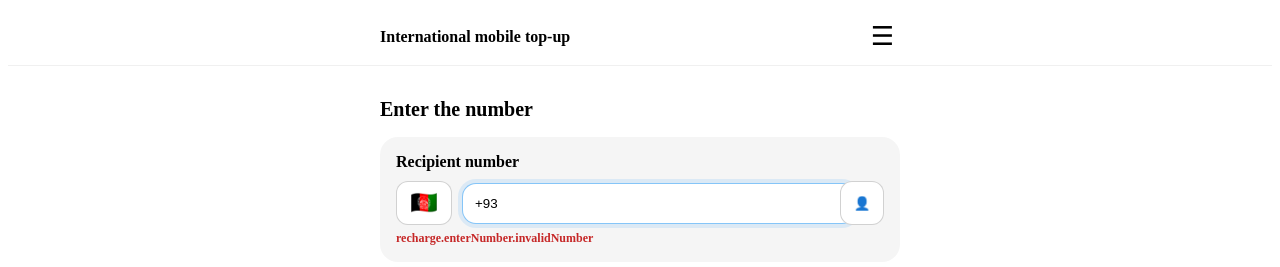
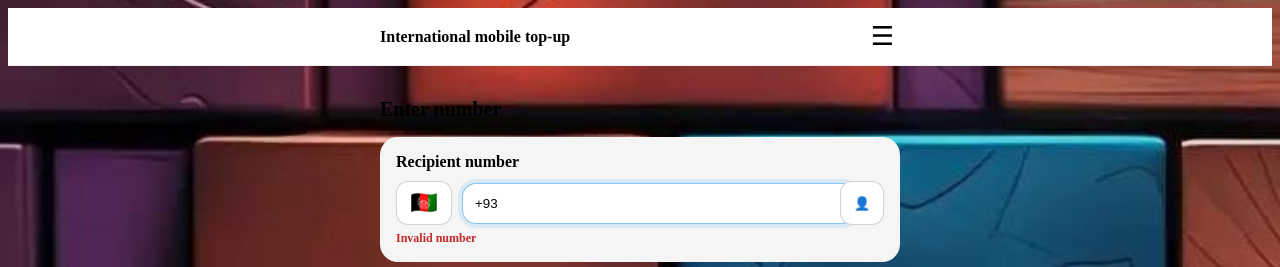
Before and after one commit to safari123-code/tikzok, a Flask app: page /recharge/enter-number in a window 1280 px wide. Shown: the top 267 px of the page. Run offline with Flask 3, Linux system fonts and the light colour scheme; some libraries are stand-ins or nearby versions.

Commit message:
project update

```diff
--- a/l10n/en.json
+++ b/l10n/en.json
@@ -4,10 +4,10 @@
     "remove": "Remove",
     "hello": "Hello",
     "user": "International mobile top-up",
-    "language": "Language",
     "goodMorning": "Good morning",
     "goodEvening": "Good evening",
     "goodAfternoon": "Good afternoon",
+    "language": "Language",
     "save": "Save",
     "back": "Back",
     "yes": "Yes",
@@ -40,38 +40,38 @@
 
     "email_required": "Email required",
     "email_invalid": "Invalid email",
-  "phone_required": "Phone number required",
+    "phone_required": "Number required",
 
     "security_hint": "One-time code. We never share your information.",
 
     "email_hint": "We will send you a verification code",
     "email_label": "Email address",
     "email_placeholder": "name@gmail.com",
-  "email_help": "Check the spelling. The code arrives quickly.",
+    "email_help": "Check spelling. The code arrives quickly.",
 
     "phone_hint": "We will send you a code by SMS",
     "phone_label": "Phone number",
     "phone_placeholder": "Phone number",
-  "phone_help": "Use international format (ex: +33...).",
+    "phone_help": "Use international format (e.g. +33...).",
 
-  "invalid_phone": "Invalid phone number",
+    "invalid_phone": "Invalid number",
 
     "otp_title": "Verification",
     "otp_sent_to": "Code sent to",
     "otp_label": "Code",
-  "otp_placeholder": "Enter the code",
+    "otp_placeholder": "Enter code",
     "otp_help": "You can paste the code. It is one-time use.",
     "otp_invalid": "Invalid or expired code",
 
     "resend": "Resend",
     "change_email": "Change email",
-  "change_phone": "Change phone number",
+    "change_phone": "Change number",
 
     "logout_confirm": "Do you want to log out?",
 
     "or_continue": "Or continue with",
 
-  "legal_notice": "By continuing, you accept our Terms of Service and Privacy Policy."
+    "legal_notice": "By continuing, you agree to our Terms of Service and Privacy Policy."
   },
 
   "lang": {
@@ -81,22 +81,28 @@
 
   "recharge": {
     "enterNumber": {
-      "title": "Enter the number",
+      "title": "Enter number",
       "beneficiaryNumber": "Recipient number",
       "phoneExample": "+33…",
+
+      "enterNumber": "Enter a number",
+      "validNumber": "Valid number",
+      "invalidNumber": "Invalid number",
+
       "enterValidNumber": "Enter a valid number",
       "searchCountry": "Search…",
-      "contacts": "Contacts"
+      "contacts": "Contacts",
+      "noInternetPlans": "No internet plans available for this operator"
     },
 
     "selectOperator": {
-      "title": "Choose an operator",
+      "title": "Choose operator",
       "emptyTitle": "No operator found",
       "emptyMessage": "We couldn't find any operator for this number."
     },
 
     "selectForfait": {
-      "title": "Choose a plan",
+      "title": "Choose plan",
       "internet": "Internet",
       "days": "{days} days"
     },
@@ -106,7 +112,7 @@
       "operatorNotDetected": "Operator not detected",
       "editOperator": "Edit operator",
       "amountLabel": "Amount",
-      "chooseInternetPlan": "Choose an internet plan",
+      "chooseInternetPlan": "Choose internet plan",
       "creditAndTotal": "Credit & total",
       "amountRow": "Amount",
       "taxesRow": "Taxes",
@@ -124,7 +130,7 @@
       "points": "Points",
       "saveCard": "Save card",
       "chooseMethod": "Choose a method",
-      "cardPayment": "Credit card",
+      "cardPayment": "Card payment",
       "cardPaymentDesc": "Secure payment",
       "applePay": "Apple Pay",
       "applePayDesc": "Coming soon",
@@ -134,54 +140,101 @@
       "paypalDesc": "Coming soon",
       "wallet": "Wallet",
       "walletDesc": "Coming soon",
-      "methodSelected": "Selected method",
+      "methodSelected": "Method selected",
       "methodUnavailable": "Method unavailable",
       "paypalComingSoon": "Coming soon",
       "pay": "Pay {amount}",
       "pointsAvailable": "Available points: {points}",
+      "setDefault": "Set as payment method",
 
       "payment.method.title": "Payment method",
       "payment.points.title": "Points",
       "payment.points.available": "Available points: {points}",
       "payment.saveCard": "Save card",
       "payment.chooseMethod": "Choose a payment method",
-      "payment.methods.card.title": "Credit card",
+      "payment.methods.card.title": "Card payment",
       "payment.methods.card.desc": "Pay with your Visa or Mastercard",
-      "payment.methodSelected": "Selected method",
-      "payment.pay": "Pay {amount} €"
+      "payment.methodSelected": "Method selected",
+      "payment.pay": "Pay {amount} €",
+
+      "legacy_errors": {
+        "emptyName": "Please enter the name on card",
+        "invalidName": "Invalid name",
+        "invalidCardNumber": "Invalid card number",
+        "incompleteCardNumber": "Incomplete card number",
+        "invalidExpiry": "Invalid expiry date",
+        "invalidCvc": "Invalid security code",
+        "paymentFailed": "Payment failed",
+        "paymentNotCompleted": "Payment not completed",
+        "serverError": "Server error, please try again"
+      }
     },
 
+    "points": {
+      "title": "Points",
+      "available": "Available points: {points}"
+    },
+
+    "methods": {
+      "card": {
+        "title": "Card payment",
+        "desc": "Pay with your Visa or Mastercard"
+      }
+    },
+
+    "saveCard": "Save card",
+    "chooseMethod": "Choose a payment method",
+    "methodSelected": "Method selected",
+    "pay": "Pay {amount} €",
 
     "card": {
       "title": "Card payment",
       "securityNotice": "Your payment information is protected.",
       "invalidForm": "Invalid form.",
       "genericError": "An error occurred.",
+
       "holderName": "Cardholder name",
       "number": "Card number",
       "expiry": "MM/YY",
       "cvv": "CVV",
-      "payAmount": "Pay {amount}",
+      "payAmount": "Pay {amount} €",
       "scanTooltip": "Scan card",
+
       "invalidCardHolderName": "Invalid name",
       "invalidCardNumber": "Invalid card number",
+      "invalidExpiry": "Invalid date",
+      "invalidCvv": "Invalid CVV",
+      "formError": "Please fix the errors",
+
+      "errors": {
+        "emptyName": "Please enter the name on card",
+        "invalidName": "Invalid name",
+        "invalidCardNumber": "Invalid card number",
+        "incompleteCardNumber": "Incomplete card number",
         "invalidExpiry": "Invalid expiry date",
-      "invalidCvv": "Invalid CVV",
-      "formError": "Please fix the errors"
+        "invalidCvc": "Invalid security code",
+        "paymentFailed": "Payment failed",
+        "paymentNotCompleted": "Payment not completed",
+        "serverError": "Server error, please try again"
+      }
     },
 
     "success": {
       "title": "Payment successful",
-      "message": "Your payment has been confirmed.",
+      "message": "Your payment has been validated.",
       "amount": "Amount",
       "date": "Date",
       "order": "Order",
       "reference": "Reference",
       "finish": "Finish",
+
       "amountLabel": "Amount",
       "dateLabel": "Date",
       "orderLabel": "Order",
-      "referenceLabel": "Reference"
+      "referenceLabel": "Reference",
+
+      "processing": "Top-up in progress... please wait ⏳",
+      "done": "Top-up sent successfully ✅"
     },
 
     "empty": {
@@ -209,7 +262,7 @@
   },
 
   "about": {
-    "description": "Simple and fast mobile top-up app.",
+    "description": "Simple and fast mobile top-up application.",
     "privacy": "Privacy policy",
     "terms": "Terms of use"
   },
@@ -218,7 +271,7 @@
     "name": "Name",
     "email": "Email",
     "phone": "Phone",
-    "birthdate": "Date of birth",
+    "birthdate": "Birth date",
     "not_defined": "Not defined"
   }
 }
--- a/static/css/styles.css
+++ b/static/css/styles.css
@@ -1768,3 +1768,58 @@ html, body {
     touch-action: manipulation;
     overscroll-behavior: none;
 }
+.tz-primary-btn{
+position:fixed;
+bottom:20px;
+left:16px;
+right:16px;
+width:auto;
+max-width:520px;
+margin:auto;
+z-index:100;
+}
+.tz-page{
+padding-bottom:110px;
+}
+/* ---------------------------
+Enter number background FIX
+--------------------------- */
+
+.tz-bg{
+position:fixed;
+top:0;
+left:0;
+width:100%;
+height:100%;
+z-index:-1;
+overflow:hidden;
+}
+
+.tz-bg img{
+width:100%;
+height:100%;
+object-fit:cover;
+opacity:.20;
+}
+
+/* garde UI au dessus */
+.tz-page{
+position:relative;
+z-index:1;
+}
+
+.tz-bg{
+position:fixed;
+top:0;
+left:0;
+width:100%;
+height:100%;
+z-index:-1;
+}
+
+.tz-bg img{
+width:100%;
+height:100%;
+object-fit:cover;
+opacity:1;
+}
--- a/templates/recharge/enter_number.html
+++ b/templates/recharge/enter_number.html
@@ -8,6 +8,12 @@
 
 {% block content %}
 <div class="tz-page">
+  <div class="tz-bg">
+  <img
+    src="{{ url_for('static', filename='images/bg.jpeg') }}"
+    alt=""
+  >
+</div>
 
   <h1 class="tz-title">
     {{ t("recharge.enterNumber.title") }}
@@ -100,17 +106,6 @@
 
     </section>
 
-    <section class="tz-city-card">
-
-      <img
-        id="cityImage"
-        class="tz-city-card__img"
-        src="{{ url_for('static', filename='images/cities/' ~ (country_iso|default('fr')|lower) ~ '.jpg') }}"
-        data-default-src="{{ url_for('static', filename='images/cities/default.jpg') }}"
-        alt=""
-        loading="lazy"
-      >
-
     </section>
 
     <button
```
Also changed, not shown: static/js/enter_number.js (+18 -26 lines), app.py (line endings or trailing spaces), static/images/bg.jpeg (added), static/images/cities/default.jpg (deleted). Lines whose indentation alone changed are shown as unchanged.
